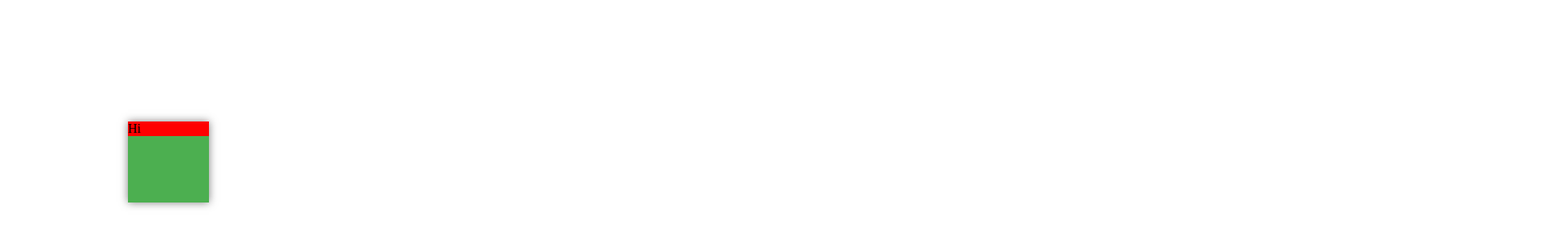
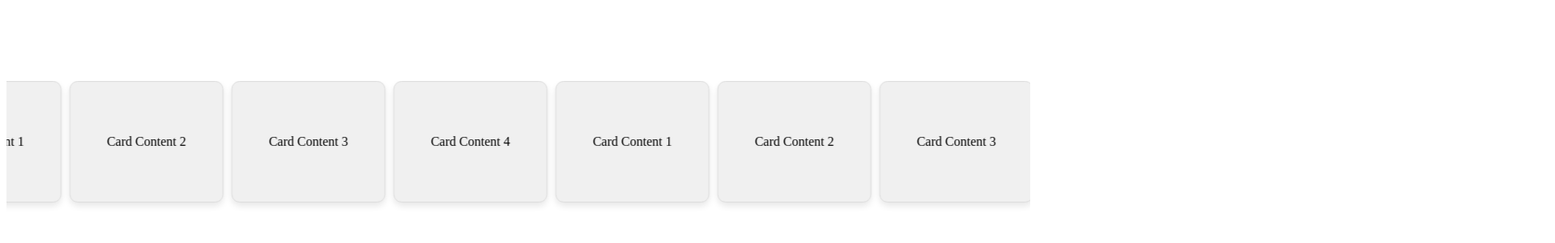
Before and after one commit to AmitShimon198/Mention-Hashtags, a React (Create React App) app: page / in a window 1280 px wide. Shown: the top 300 px of the page at 81% size, 1920 px wide, since content can reach past the window. Built offline with nearby package versions, Linux system fonts and the light colour scheme.

Commit message:
Fix: fix animation

```diff
--- a/src/App.css
+++ b/src/App.css
@@ -1,6 +1,6 @@
 .container {
-  width: 2000px;
+  width: 100%;
   height: 2000px;
   perspective: 500px;
-  margin: 100px;
+  margin-top: 100px;
 }
--- a/src/App.tsx
+++ b/src/App.tsx
@@ -16,6 +16,23 @@ import Home from './components/home';
 import About from './components/about';
 import Contact from './components/contact';
 import { AnimatedBox } from './components/AnimatedBox';
+import ConveyorBelt from './components/animation';
+interface Card {
+  id: number;
+  content: string;
+}
+
+const generateMockData = (numCards: number): Card[] => {
+  return Array.from({ length: numCards }, (_, index) => ({
+    id: index,
+    content: `Card Content ${index + 1}`
+  }));
+}
+
+// Example usage
+const mockCards = generateMockData(4);
+console.log(mockCards);
+
 function reducer(_: any, { type, payload }: any) {
   switch (type) {
     case 1:
@@ -46,9 +63,10 @@ function App() {
   return (
 
     <div className="container">
-      <AnimatedBox>
+      {/* <AnimatedBox>
         <div style={{ background: 'red' }}>Hi</div>
-      </AnimatedBox>
+      </AnimatedBox> */}
+      <ConveyorBelt cards={mockCards} />
       {/* <TransitionExample /> */}
       {/* <UseCallbackUseMemoExample permission={Permissions.READ} userId={'1'}/> */}
       {/* <EnhancedUserProfile userName={'amit'} pass={'pass'}/> */}
--- a/src/components/ConveyorBelt.css
+++ b/src/components/ConveyorBelt.css
@@ -8,16 +8,29 @@
 
 .conveyor-belt div {
     display: flex;
+    white-space: nowrap;
+    animation: scroller 5s linear infinite;
     will-change: transform;
-    white-space: nowrap;
-    animation: scroller 20s linear infinite;
+    /* Adjusted duration for smoothness */
 }
 
-.conveyor-belt div div {
+.conveyor-belt .card {
+    flex: 0 0 auto;
     width: 190px;
+    /* Adjust based on content plus padding */
     height: 150px;
+    margin-right: 10px;
+    padding: 20px;
+    box-sizing: border-box;
+    display: flex;
+    justify-content: center;
+    align-items: center;
+    background-color: #f0f0f0;
+    border: 1px solid #ddd;
+    border-radius: 10px;
+    box-shadow: 0 4px 8px rgba(0, 0, 0, 0.1);
+    overflow: hidden;
     text-align: center;
-    margin-right: 10px;
 }
 
 @keyframes scroller {
@@ -26,7 +39,15 @@
     }
 
     100% {
-        /* Adjust to slightly more than 50% for smooth looping */
-        transform: translateX(calc(-50% - 190px));
+        /* Slightly more than 50% for a smoother looping */
+        transform: translateX(-50%);
     }
 }
+
+@media (max-width: 600px) {
+    .conveyor-belt .card {
+        width: 140px;
+        /* Adjusted for mobile */
+        height: 110px;
+    }
+}
--- a/src/components/animation.tsx
+++ b/src/components/animation.tsx
@@ -11,13 +11,13 @@ interface ConveyorBeltProps {
 }
 
 const ConveyorBelt: React.FC<ConveyorBeltProps> = ({ cards }) => {
-    const duplicatedCards = [...cards, ...cards];
+    const extendedCards = [...cards, ...cards, ...cards];
 
     return (
         <div className="conveyor-belt">
             <div>
-                {duplicatedCards.map((card, index) => (
-                    <div key={`${index}-card-${card.id}`}>{card.content}</div>
+                {extendedCards.map((card, index) => (
+                    <div key={`${index}-card-${card.id}`} className="card">{card.content}</div>
                 ))}
             </div>
         </div>
```
